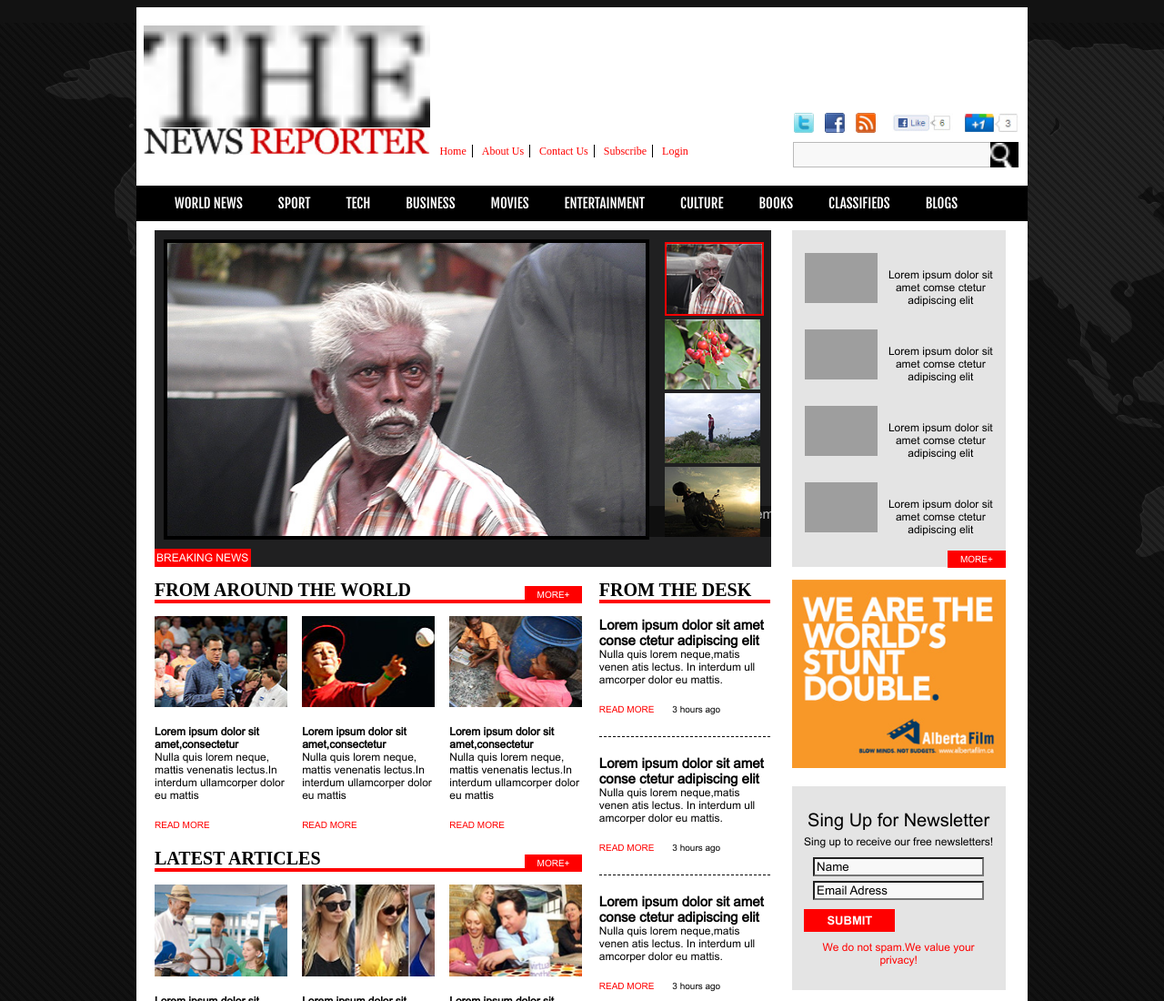
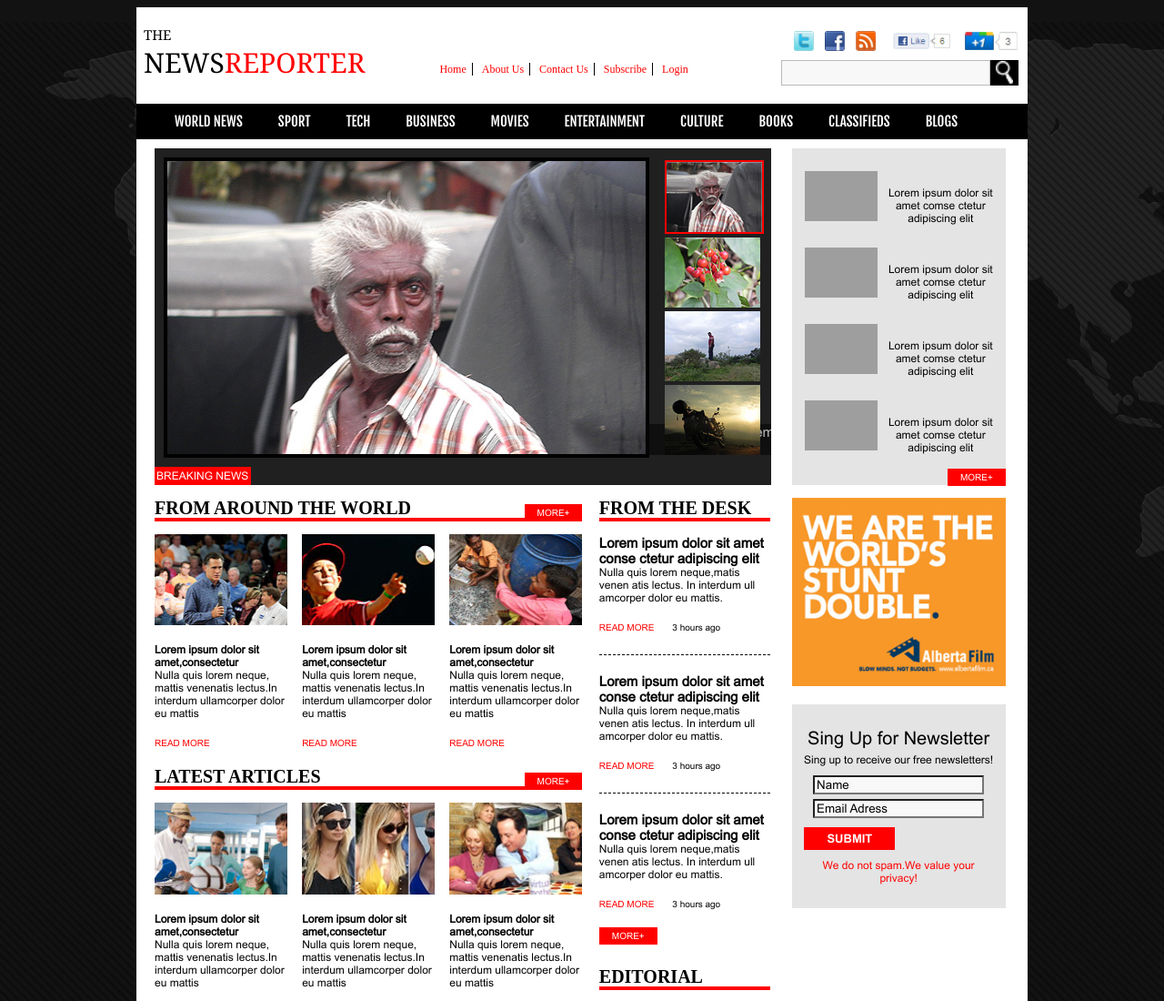
Before and after one commit to DzmitryGrom/wp-magazine, a plain HTML site: page index.html in a window 1280 px wide. Shown: the top 1100 px of the page at 91% size. Drawn offline with Linux system fonts and the light colour scheme; grey boxes are pictures that could not be loaded.

Commit message:
change logo,add fonts

```diff
--- a/app.css
+++ b/app.css
@@ -10,12 +10,12 @@
     font-family: BebasNeue;
     src: url(fonts/BebasNeue Regular.ttf);
 }
+@font-face {
+    font-family: Georgia
+    src: url(fonts/Georgia.ttf);
+}
 *{
 	transition: all .2s;
-}
-h1,h2,h3{
-	margin: 0px;
-	padding: 0px;
 }
 ul,li{
 	margin: 0px;
@@ -73,6 +73,21 @@ img{
 	padding: 0;
 	padding: 20px 0px 0px 8px;
 }
+.header-logo-element-text-top{
+	font-size: 15px;
+	font-family: Georgia;
+}
+.header-logo-element-text-bottom{
+	font-size: 30px;
+	font-family: Georgia;
+	display: inline-block;
+}
+.header-logo-element-text-bottom_red{
+	color: red;
+	font-size: 30px;
+	font-family: Georgia;
+	display: inline-block;
+}
 .header-nav{
 	display: inline-block;
 	width: 33%;
@@ -118,14 +133,12 @@ img{
 .header-nav-search-input {
     border: 1px solid #bababa;
     background-color: #f8f8f8;
-    width: 221px;
+    width: 230px;
     height: 28px;
     vertical-align: middle;
 }
 .header-nav-search button {
-	padding-left: 0px;
     width: 31px;
-    margin-left: -4px;
     height: 28px;
     border: none;
     background-color: black; url(img/) no-repeat 50% 50%;
--- a/index.html
+++ b/index.html
@@ -11,8 +11,8 @@
 		<header>
 			<div class="header-logo">
 				<ul class="header-logo-list">
-					<li class="header-logo-element"><img src="img/the.jpg"></li>
-					<li class="header-logo-element"><img src="img/new reporter.jpg"></li>
+					<li class="header-logo-element"><p class="header-logo-element-text-top">THE</p></li>
+					<li class="header-logo-element"><p class="header-logo-element-text-bottom">NEWS<p class="header-logo-element-text-bottom_red">REPORTER</p></p></li>
 				</ul>
 			</div>
 			<div class="header-nav">
```
Also changed, not shown: fonts/Georgia.ttf (added).
